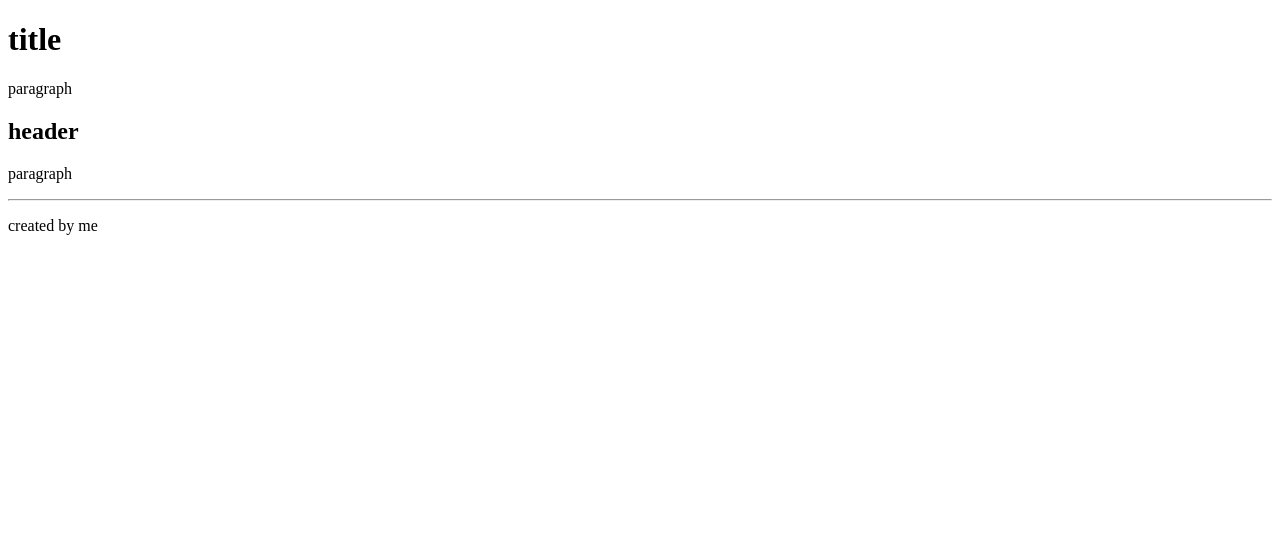
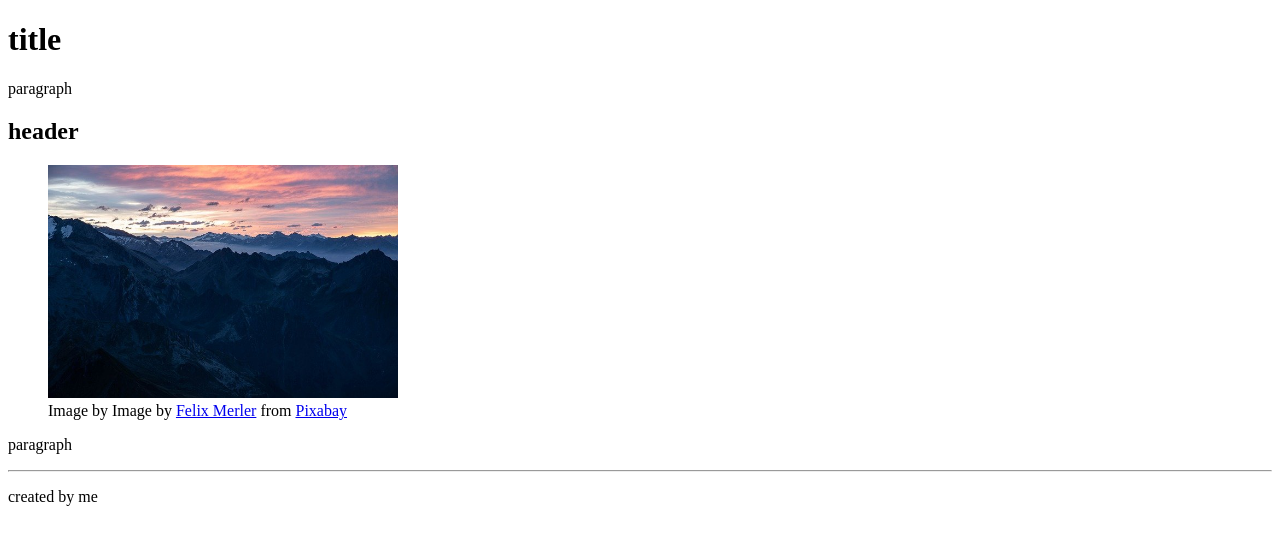
Before and after one commit to fithj492/fithj492, a plain HTML site: page index.html in a window 1280 px wide. Drawn offline with Linux system fonts and the light colour scheme.

Commit message:
adding image

```diff
--- a/index.html
+++ b/index.html
@@ -16,6 +16,14 @@
 
     <main>
         <h2>header</h2>
+        <figure>
+        <img src="images/mountain-ranges-gcb6250c9e_640.jpg" alt="image of mountain ranges" width="350">
+        <figcaption>
+            Image by Image by <a href=
+            "https://pixabay.com/users/felix_merler-3317441/?utm_source=link-attribution&amp;utm_medium=referral&amp;utm_campaign=image&amp;utm_content=5938639">
+                Felix Merler</a> from <a href="https://pixabay.com/?utm_source=link-attribution&amp;utm_medium=referral&amp;utm_campaign=image&amp;utm_content=5938639">Pixabay</a>
+        </figcaption>
+    </figure>
         <p>paragraph</p>
 
         <hr>
@@ -24,5 +32,9 @@
     <footer>
         <p>created by me</p>
     </footer>
+
+
+
+
 </body>
 </html>
```
Also changed, not shown: images/mountain-ranges-gcb6250c9e_640.jpg (added).
